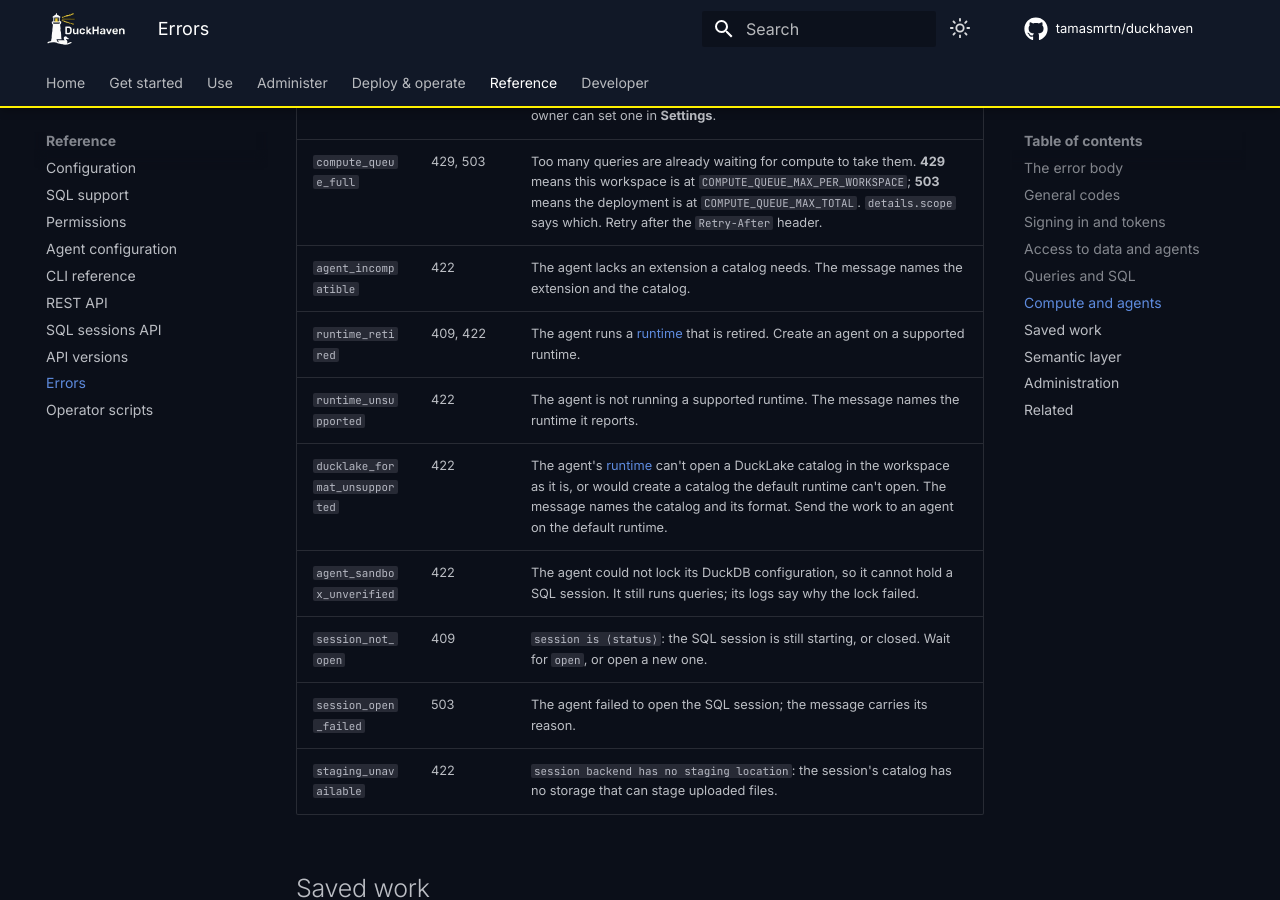
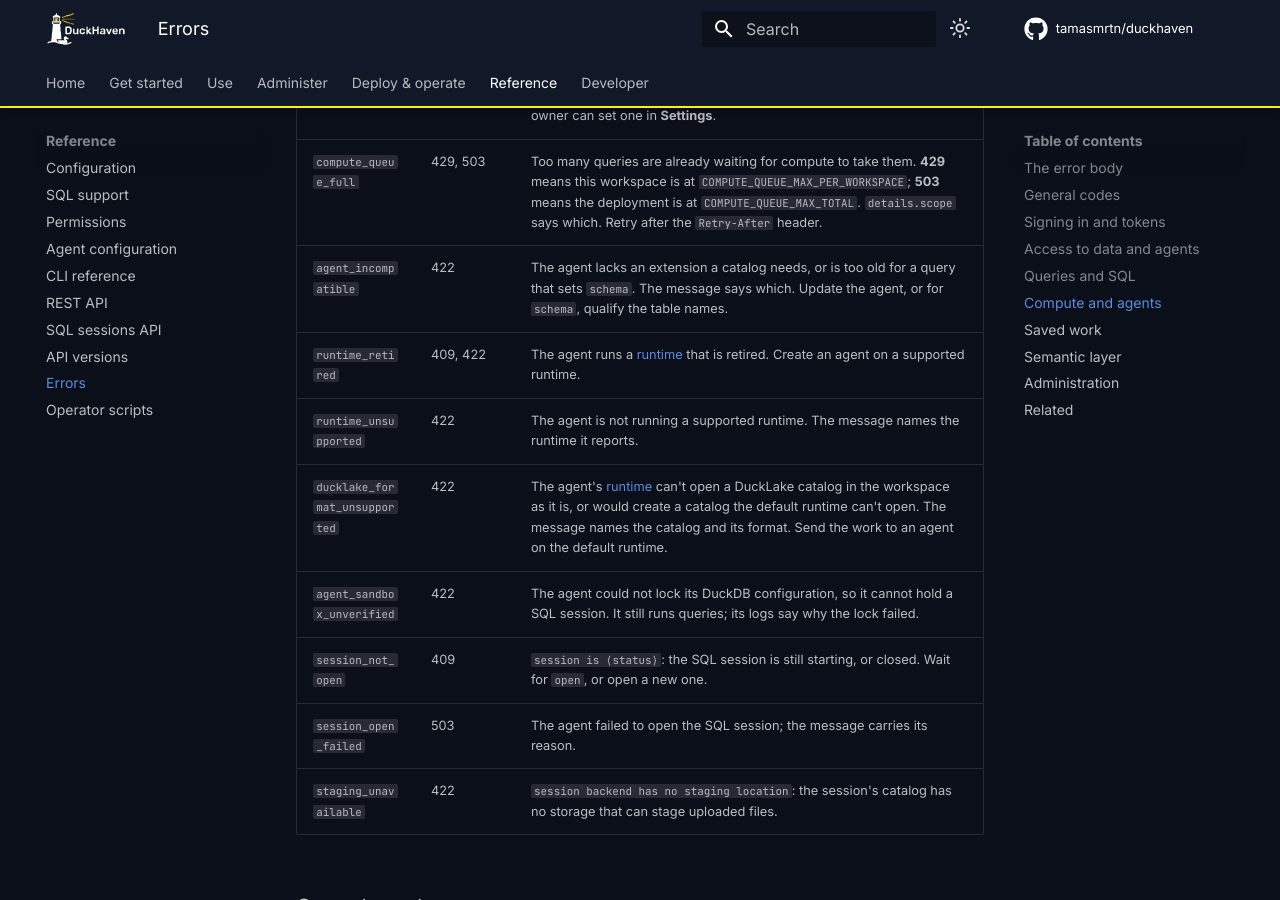
Before and after one commit to tamasmrtn/duckhaven, an MkDocs documentation site: the page built from docs/reference/errors.md, in a window 1280 px wide and 900 px high, scrolled down 3954 px. Built offline with MkDocs 1.6.1 and Material for MkDocs 9.7.7, drawn with Linux system fonts in a browser that asks for light colours; comment, search, counter and statistics services are not loaded.

Commit message:
docs(reference): document choosing a schema for a query
Signed-off-by: tmrtn <martontam@gmail.com>

```diff
--- a/docs/reference/errors.md
+++ b/docs/reference/errors.md
@@ -99,7 +99,7 @@ Each message has an entry in [Troubleshoot sign-in and access](../access/trouble
 | `default_compute_unavailable` | 503, 422 | The workspace's default compute cannot take the work. The `reason` field says why: `stopped`, `starting`, `stopping`, `disconnected`, `elastic_disabled` or `start_failed` (503, retry or start it), `incompatible` or `runtime_retired` (422, retrying cannot help). `agent_name` names the agent and `cause` carries the underlying code. A workspace owner can change or clear the default in **Settings**. |
 | `no_compute_available` | 503 | No compute is running for the workspace, and this request may not start any. Sent when a caller sets `scale_out` to `false`, as the assistant and MCP do, and the workspace has no default compute. A workspace owner can set one in **Settings**. |
 | `compute_queue_full` | 429, 503 | Too many queries are already waiting for compute to take them. **429** means this workspace is at `COMPUTE_QUEUE_MAX_PER_WORKSPACE`; **503** means the deployment is at `COMPUTE_QUEUE_MAX_TOTAL`. `details.scope` says which. Retry after the `Retry-After` header. |
-| `agent_incompatible` | 422 | The agent lacks an extension a catalog needs. The message names the extension and the catalog. |
+| `agent_incompatible` | 422 | The agent lacks an extension a catalog needs, or is too old for a query that sets `schema`. The message says which. Update the agent, or for `schema`, qualify the table names. |
 | `runtime_retired` | 409, 422 | The agent runs a [runtime](../compute/runtimes.md) that is retired. Create an agent on a supported runtime. |
 | `runtime_unsupported` | 422 | The agent is not running a supported runtime. The message names the runtime it reports. |
 | `ducklake_format_unsupported` | 422 | The agent's [runtime](../compute/runtimes.md#mixing-runtimes-on-the-same-data) can't open a DuckLake catalog in the workspace as it is, or would create a catalog the default runtime can't open. The message names the catalog and its format. Send the work to an agent on the default runtime. |
```
Also changed, not shown: docs/reference/api-versions.md (+1 -0 lines), docs/reference/rest-api.md (+1 -0 lines).
